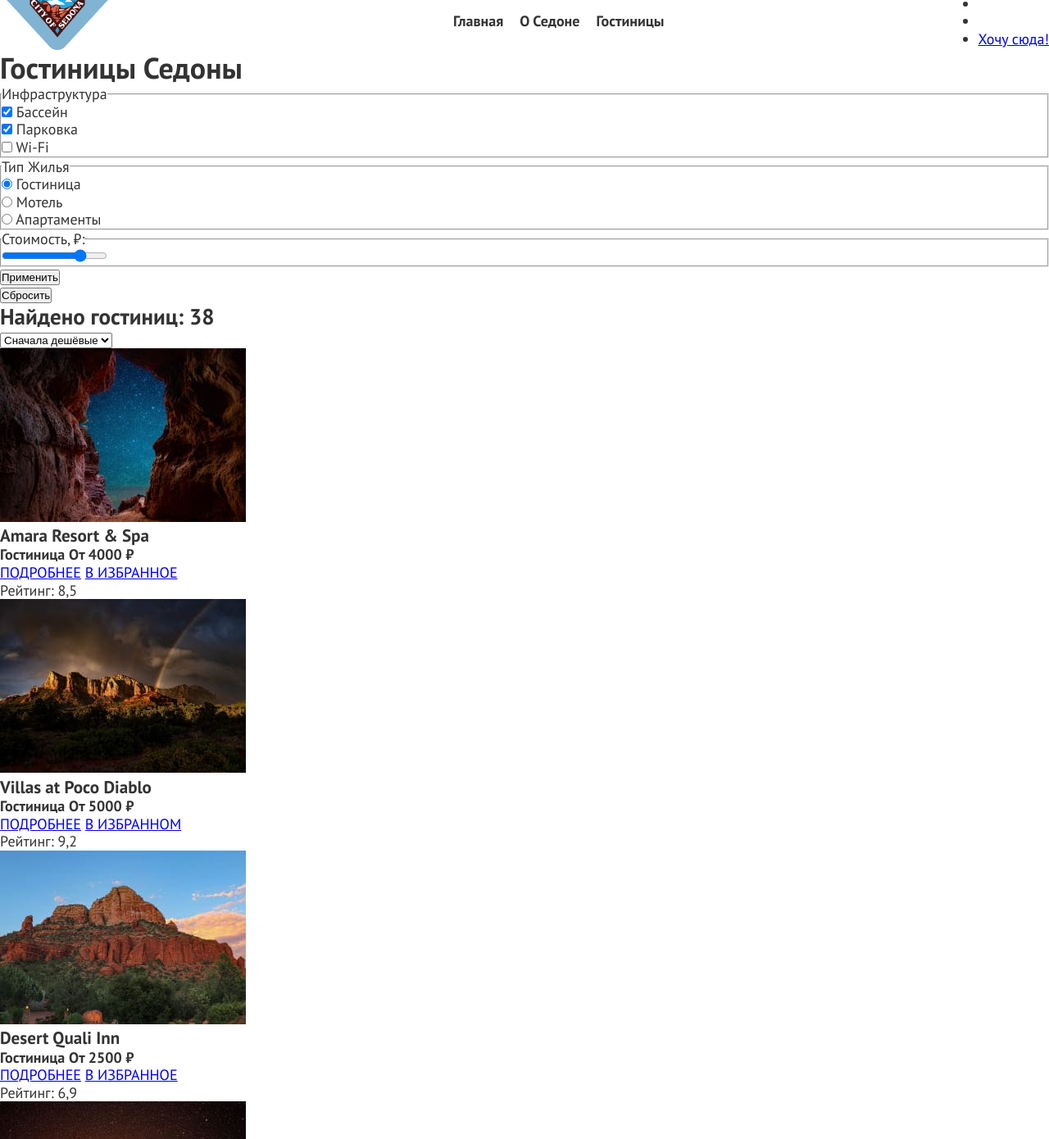
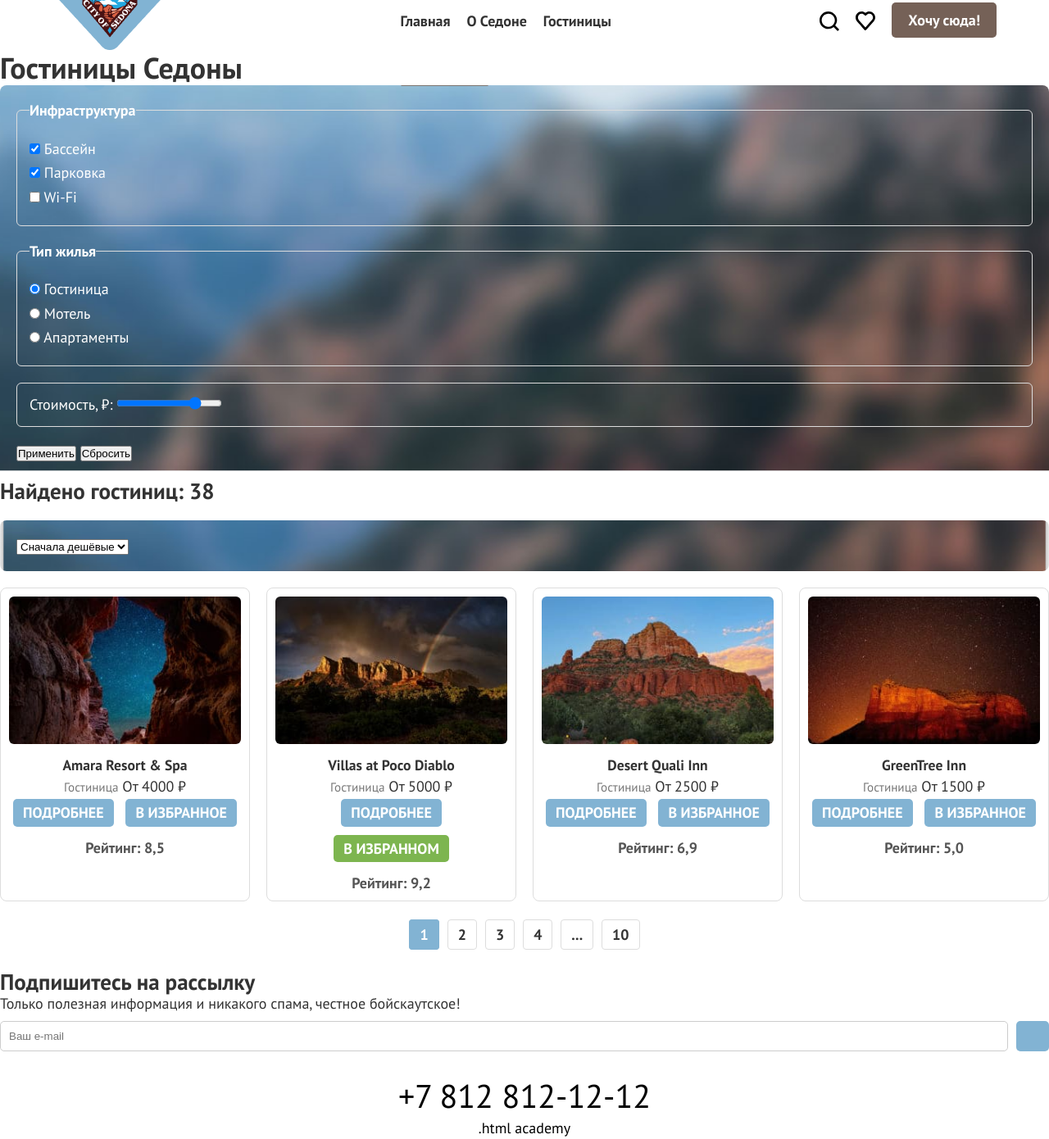
Before and after one commit to Milkyawayka/990641-sedona-2, a plain HTML site: page catalog.html in a window 1280 px wide. Shown: the part 9-1399 px from the top of the page at 82% size. Drawn offline with Linux system fonts and the light colour scheme.

Commit message:
Добавляет базовую стилизацию

```diff
--- a/catalog.html
+++ b/catalog.html
@@ -9,38 +9,42 @@
 
 <body>
     <header class="page-header" data-test="header">
+    <div class="container">
       <nav class="navigation">
         <a class="navigation-logo" href="index.html" aria-current="page">
           <img class="page-header-logo" src="images/logo.png" width="140" height="70" alt="Логотип города Седона">
         </a>
         <ul class="navigation-list">
           <li class="navigation-item">
-          <a class="navigation-link navigation-link-current" href="index.html">Главная</a>
+            <a class="navigation-link" href="index.html">Главная</a>
           </li>
           <li class="navigation-item">
             <a class="navigation-link" href="#">О Седоне</a>
           </li>
           <li class="navigation-item">
-          <a class="navigation-link" href="#">Гостиницы</a>
+            <a class="navigation-link" href="catalog.html">Гостиницы</a>
           </li>
         </ul>
-      <ul>
+        <ul class="navigation-user-list">
           <li class="navigation-user">
-          <a class="navigation-user-link navigation-user-link-search" href="#">
+            <a class="navigation-search" href="#">
+              <img src="images/search.svg" width="24" height="24" alt="Поиск">
               <span class="visually-hidden">Поиск</span>
             </a>
           </li>
           <li class="navigation-user">
-          <a class="navigation-user-link navigation-user-link-favorite" href="#">
+            <a class="navigation-favourite" href="#">
+              <img src="images/favourite.svg" width="24" height="24" alt="Избранное">
               <span class="visually-hidden">Избранное 12 отелей</span>
             </a>
           </li>
           <li class="navigation-user">
-          <a class="button button-all" href="#">Хочу сюда!</a>
+            <a class="button button-brown" href="#">Хочу сюда!</a>
           </li>
         </ul>
       </nav>
   </header>
+
   <main>
     <h1>Гостиницы Седоны</h1>
     <section>
@@ -62,106 +66,104 @@
             </li>
           </ul>
         </fieldset>
+
         <fieldset>
-          <legend>Тип Жилья</legend>
+          <legend>Тип жилья</legend>
           <ul>
             <li>
-              <input type="radio" name="hotel" id="filter-shave-hotel" checked>
-              <label for="filter-shave-hotel">Гостиница</label>
+              <input type="radio" name="type" id="filter-hotel" checked>
+              <label for="filter-hotel">Гостиница</label>
             </li>
             <li>
-              <input type="radio" name="motel" id="filter-shave-motel">
-              <label for="filter-shave-motel">Мотель</label>
+              <input type="radio" name="type" id="filter-motel">
+              <label for="filter-motel">Мотель</label>
             </li>
             <li>
-              <input type="radio" name="apartment" id="filter-shave-apartment">
-              <label for="filter-shave-apartment">Апартаменты</label>
+              <input type="radio" name="type" id="filter-apartment">
+              <label for="filter-apartment">Апартаменты</label>
             </li>
           </ul>
         </fieldset>
+
+        <fieldset>
+          <label for="price-range">Стоимость, ₽:</label>
+          <input type="range" id="price-range" min="0" max="9000" step="1" value="7000">
+        </fieldset>
+
+        <button type="submit">Применить</button>
+        <button type="reset">Сбросить</button>
       </form>
-      <fieldset>
-        <legend>Стоимость, ₽:</legend>
-        <input type="range" min="0" max="9000" step="1" value="7000">
-      </fieldset>
-      <button type="submit">Применить</button>
-      <p>
-        <button type="submit">Сбросить</button>
-      </p>
+
       <h2>Найдено гостиниц: 38</h2>
+
       <form class="sorting_form">
-        <select name="sorting" class="sorting_select">
+        <label class="visually-hidden" for="sorting">Сортировка</label>
+        <select name="sorting" id="sorting" class="sorting_select">
           <option value="ASC" selected>Сначала дешёвые</option>
           <option value="DESC">Сначала дорогие</option>
         </select>
       </form>
     </section>
+
     <ul class="product-list">
       <li class="product-card">
-        <img class="product-card-image" src="images/hotel-1.jpg" width="300" height="212" alt="">
+        <img class="product-card-image" src="images/hotel-1.jpg" width="300" height="212" alt="Amara Resort & Spa, гостиница">
         <h3 class="product-card-title">Amara Resort & Spa</h3>
-        <b class="product-card-name">Гостиница</b>
-        <b class="product-card-price">От 4000 ₽</b>
+        <span class="product-card-name">Гостиница</span>
+        <span class="product-card-price">От 4000 ₽</span>
         <p>
-          <a class="product-card-button button" href="#">ПОДРОБНЕЕ</a>
-          <a class="product-card-button button" href="#">В ИЗБРАННОЕ</a>
+          <a class="product-card-button button" href="#" aria-label="Подробнее о Amara Resort & Spa">ПОДРОБНЕЕ</a>
+          <a class="product-card-button button" href="#" aria-label="Добавить Amara Resort & Spa в избранное">В ИЗБРАННОЕ</a>
         </p>
         <p class="rating">Рейтинг: 8,5</p>
       </li>
+
       <li class="product-card">
-          <img class="product-card-image" src="images/hotel-2.jpg" width="300" height="212" alt="">
+        <img class="product-card-image" src="images/hotel-2.jpg" width="300" height="212" alt="Villas at Poco Diablo, гостиница">
         <h3 class="product-card-title">Villas at Poco Diablo</h3>
-          <b class="product-card-name">Гостиница</b>
-          <b class="product-card-price">От 5000 ₽</b>
+        <span class="product-card-name">Гостиница</span>
+        <span class="product-card-price">От 5000 ₽</span>
         <p>
-            <a class="product-card-button button" href="#">ПОДРОБНЕЕ</a>
-            <a class="product-card-button button" href="#">В ИЗБРАННОМ</a>
+          <a class="product-card-button button" href="#" aria-label="Подробнее о Villas at Poco Diablo">ПОДРОБНЕЕ</a>
+          <a class="product-card-button button favourite-btn" href="#" aria-label="Villas at Poco Diablo в избранном">В ИЗБРАННОМ</a>
         </p>
         <p class="rating">Рейтинг: 9,2</p>
       </li>
+
       <li class="product-card">
-          <img class="product-card-image" src="images/hotel-3.jpg" width="300" height="212" alt="">
+        <img class="product-card-image" src="images/hotel-3.jpg" width="300" height="212" alt="Desert Quali Inn, гостиница">
         <h3 class="product-card-title">Desert Quali Inn</h3>
-          <b class="product-card-name">Гостиница</b>
-          <b class="product-card-price">От 2500 ₽</b>
+        <span class="product-card-name">Гостиница</span>
+        <span class="product-card-price">От 2500 ₽</span>
         <p>
-            <a class="product-card-button button" href="#">ПОДРОБНЕЕ</a>
-            <a class="product-card-button button" href="#">В ИЗБРАННОЕ</a>
+          <a class="product-card-button button" href="#" aria-label="Подробнее о Desert Quali Inn">ПОДРОБНЕЕ</a>
+          <a class="product-card-button button" href="#" aria-label="Добавить Desert Quali Inn в избранное">В ИЗБРАННОЕ</a>
         </p>
         <p class="rating">Рейтинг: 6,9</p>
       </li>
+
       <li class="product-card">
-          <img class="product-card-image" src="images/hotel-4.jpg" width="300" height="212" alt="">
+        <img class="product-card-image" src="images/hotel-4.jpg" width="300" height="212" alt="GreenTree Inn, гостиница">
         <h3 class="product-card-title">GreenTree Inn</h3>
-          <b class="product-card-name">Гостиница</b>
-          <b class="product-card-price">От 1500 ₽</b>
+        <span class="product-card-name">Гостиница</span>
+        <span class="product-card-price">От 1500 ₽</span>
         <p>
-            <a class="product-card-button button" href="#">ПОДРОБНЕЕ</a>
-            <a class="product-card-button button" href="#">В ИЗБРАННОЕ</a>
+          <a class="product-card-button button" href="#" aria-label="Подробнее о GreenTree Inn">ПОДРОБНЕЕ</a>
+          <a class="product-card-button button" href="#" aria-label="Добавить GreenTree Inn в избранное">В ИЗБРАННОЕ</a>
         </p>
         <p class="rating">Рейтинг: 5,0</p>
       </li>
     </ul>
+
     <ul class="pagination">
-      <li class="pagination-item">
-        <a class="pagination-link pagination-current">1</a>
-      </li>
-      <li class="pagination-item">
-        <a class="pagination-link" href="#">2</a>
-      </li>
-      <li class="pagination-item">
-        <a class="pagination-link" href="#">3</a>
-      </li>
-      <li class="pagination-item">
-        <a class="pagination-link" href="#">4</a>
-      </li>
-      <li class="pagination-item">
-        <a class="pagination-link" href="#">...</a>
-      </li>
-      <li class="pagination-item">
-        <a class="pagination-link" href="#">10</a>
-      </li>
+      <li class="pagination-item"><a class="pagination-link pagination-current">1</a></li>
+      <li class="pagination-item"><a class="pagination-link" href="#">2</a></li>
+      <li class="pagination-item"><a class="pagination-link" href="#">3</a></li>
+      <li class="pagination-item"><a class="pagination-link" href="#">4</a></li>
+      <li class="pagination-item"><a class="pagination-link" href="#">...</a></li>
+      <li class="pagination-item"><a class="pagination-link" href="#">10</a></li>
     </ul>
+
     <div>
       <h2>Подпишитесь на рассылку</h2>
       <p>Только полезная информация и никакого спама, честное бойскаутское!</p>
@@ -173,20 +175,21 @@
       </form>
     </div>
   </main>
+
   <footer class="page-footer">
     <ul class="footer-social-list">
       <li class="footer-social-item">
-        <a class="button" href="https://vk.com/htmlacademy">
+        <a class="button" href="https://vk.com/htmlacademy" aria-label="ВКонтакте">
           <span class="visually-hidden">ВКонтакте</span>
         </a>
       </li>
       <li class="footer-social-item">
-        <a class="button" href="https://t.me/htmlacademy">
+        <a class="button" href="https://t.me/htmlacademy" aria-label="Telegram">
           <span class="visually-hidden">Telegram</span>
         </a>
       </li>
       <li class="footer-social-item">
-        <a class="button" href="https://www.youtube.com/user/htmlacademyru">
+        <a class="button" href="https://www.youtube.com/user/htmlacademyru" aria-label="Youtube">
           <span class="visually-hidden">Youtube</span>
         </a>
       </li>
@@ -194,3 +197,6 @@
     <a class="footer-contacts-address-phone" href="tel:+78128121212">+7 812 812-12-12</a>
     <a class="htmlacademy-link" href="https://htmlacademy.ru/">.html academy</a>
   </footer>
+</body>
+
+</html>
--- a/styles/styles.css
+++ b/styles/styles.css
@@ -244,3 +244,138 @@ img {
   border: 0;
   white-space: nowrap;
 }
+
+.product-list {
+  display: grid;
+  grid-template-columns: repeat(auto-fit, minmax(280px, 1fr));
+  gap: 20px;
+  padding: 0;
+  list-style: none;
+  margin: 20px 0;
+}
+
+section form {
+  background: url("../images/background.png") no-repeat center/cover;
+  padding: 20px;
+  border-radius: 8px;
+  color: #ffffff;
+}
+.product-card {
+  background-color: #ffffff;
+  border: 1px solid #ddd;
+  border-radius: 8px;
+  overflow: hidden;
+  padding: 10px;
+  text-align: center;
+  transition: transform 0.3s, box-shadow 0.3s;
+}
+
+.product-card-image {
+  width: 100%;
+  height: 180px;
+  object-fit: cover;
+  border-radius: 6px;
+}
+
+.product-card-title {
+  font-size: 1.1rem;
+  margin: 10px 0 5px;
+  font-weight: bold;
+  color: #333333;
+}
+
+.product-card-name {
+  font-size: 0.95rem;
+  color: #777777;
+}
+
+.product-card-price {
+  font-size: 18px;
+  color: #333333;
+  margin: 5px 0;
+}
+
+.product-card-button {
+  display: inline-block;
+  padding: 6px 12px;
+  margin: 5px;
+  background-color: #82B3D3;
+  color: #fff;
+  text-decoration: none;
+  border-radius: 5px;
+  font-weight: bold;
+  transition: background-color 0.3s;
+}
+
+.product-card-button:hover {
+  background-color: #68A2CA;
+}
+
+.favourite-btn {
+  background-color: #7DB54F;
+  color: #ffffff;
+}
+
+.favourite-btn:hover {
+  background-color: #6C9E42;
+}
+
+.rating {
+  margin-top: 10px;
+  font-weight: bold;
+  color: #555555;
+}
+
+.pagination {
+  display: flex;
+  list-style: none;
+  justify-content: center;
+  padding: 0;
+  margin: 30px 0;
+}
+
+.pagination-item {
+  margin: 0 5px;
+}
+
+.pagination-link {
+  padding: 6px 12px;
+  border-radius: 4px;
+  text-decoration: none;
+  background-color: #ffffff;
+  border: 1px solid #ddd;
+  color: #333333;
+  font-weight: bold;
+}
+
+.pagination-current {
+  background-color: #82B3D3;
+  color: #ffffff;
+  border: 1px solid #82B3D3;
+}
+
+form fieldset {
+  border: 1px solid #ddd;
+  padding: 15px;
+  margin-bottom: 20px;
+  border-radius: 6px;
+  background-color: transparent;
+}
+
+fieldset legend {
+  font-weight: bold;
+  margin-bottom: 10px;
+}
+
+fieldset ul {
+  list-style: none;
+  padding: 0;
+}
+
+fieldset li {
+  margin-bottom: 8px;
+}
+
+.sorting_form {
+  margin: 20px 0;
+}
```
Also changed, not shown: images/background-footer.png (added), images/background.png (added). Lines whose indentation alone changed are shown as unchanged.
